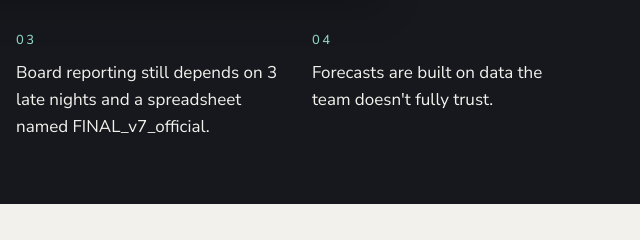
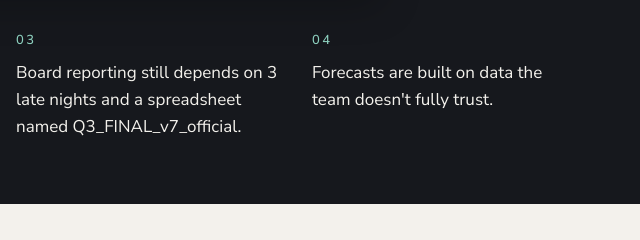
Before and after one commit to J-Scott-Strategy/website, a plain HTML site: page index.html in a window 1280 px wide. Shown: the part 797-1037 px from the top of the page, 640-1280 px from the left. Drawn offline with Linux system fonts and the light colour scheme.

Commit message:
Update spreadsheet name in board reporting section

```diff
--- a/index.html
+++ b/index.html
@@ -371,7 +371,7 @@ nav a.cta{background:var(--ink);color:var(--ground);padding:12px 18px;font-weigh
   <div class="wrap grid pains">
     <div><div class="mono">01</div><p>Finance can't get a pipeline number that sales and marketing agree on.</p></div>
     <div><div class="mono">02</div><p>The tool stack has grown faster than anyone can connect it or justify the cost.</p></div>
-    <div><div class="mono">03</div><p>Board reporting still depends on 3 late nights and a spreadsheet named <span class="nw">FINAL_v7_official</span>.</p></div>
+    <div><div class="mono">03</div><p>Board reporting still depends on 3 late nights and a spreadsheet named <span class="nw">Q3_FINAL_v7_official</span>.</p></div>
     <div><div class="mono">04</div><p>Forecasts are built on data the team doesn't fully trust.</p></div>
   </div>
 </section>
```
